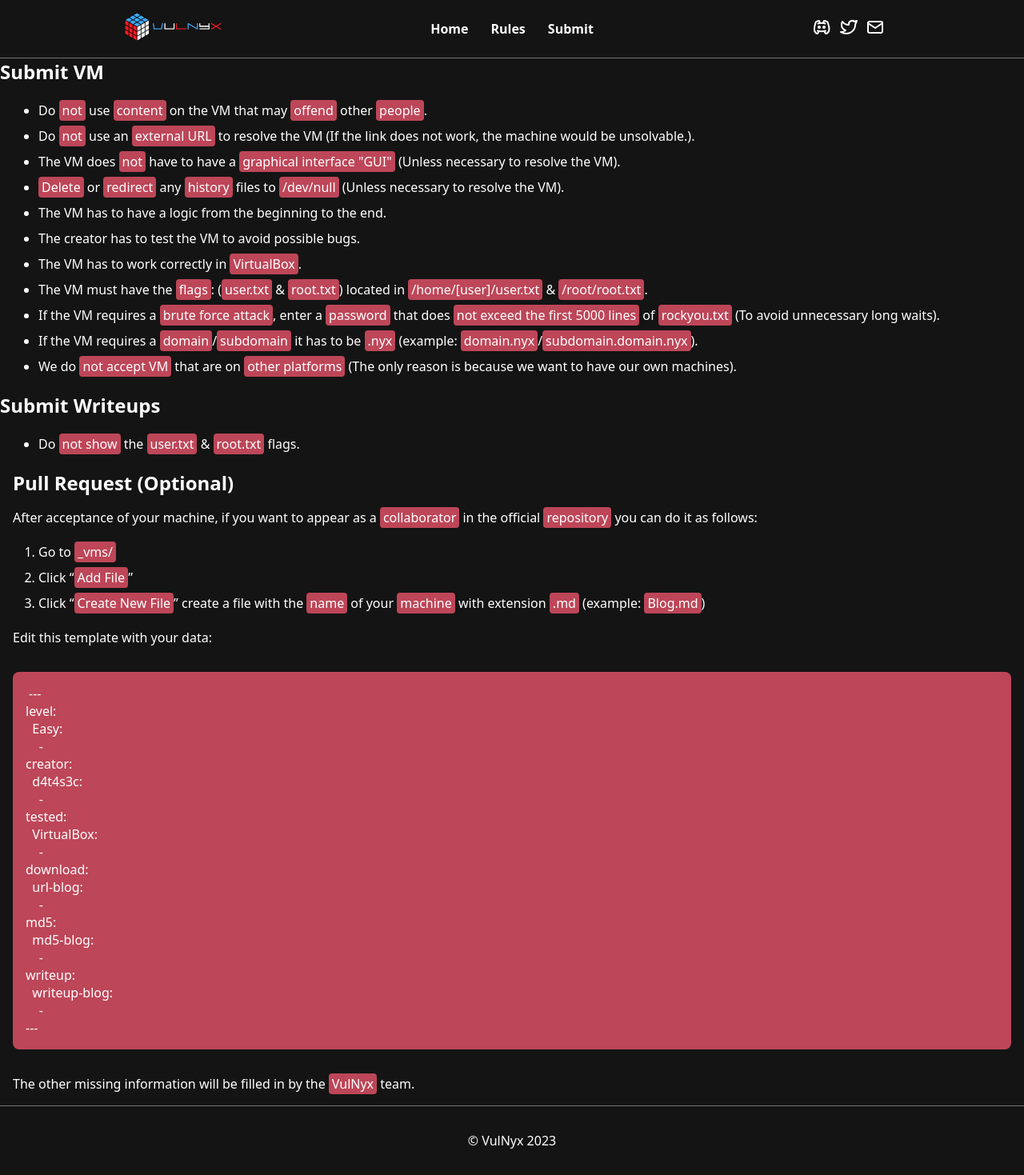
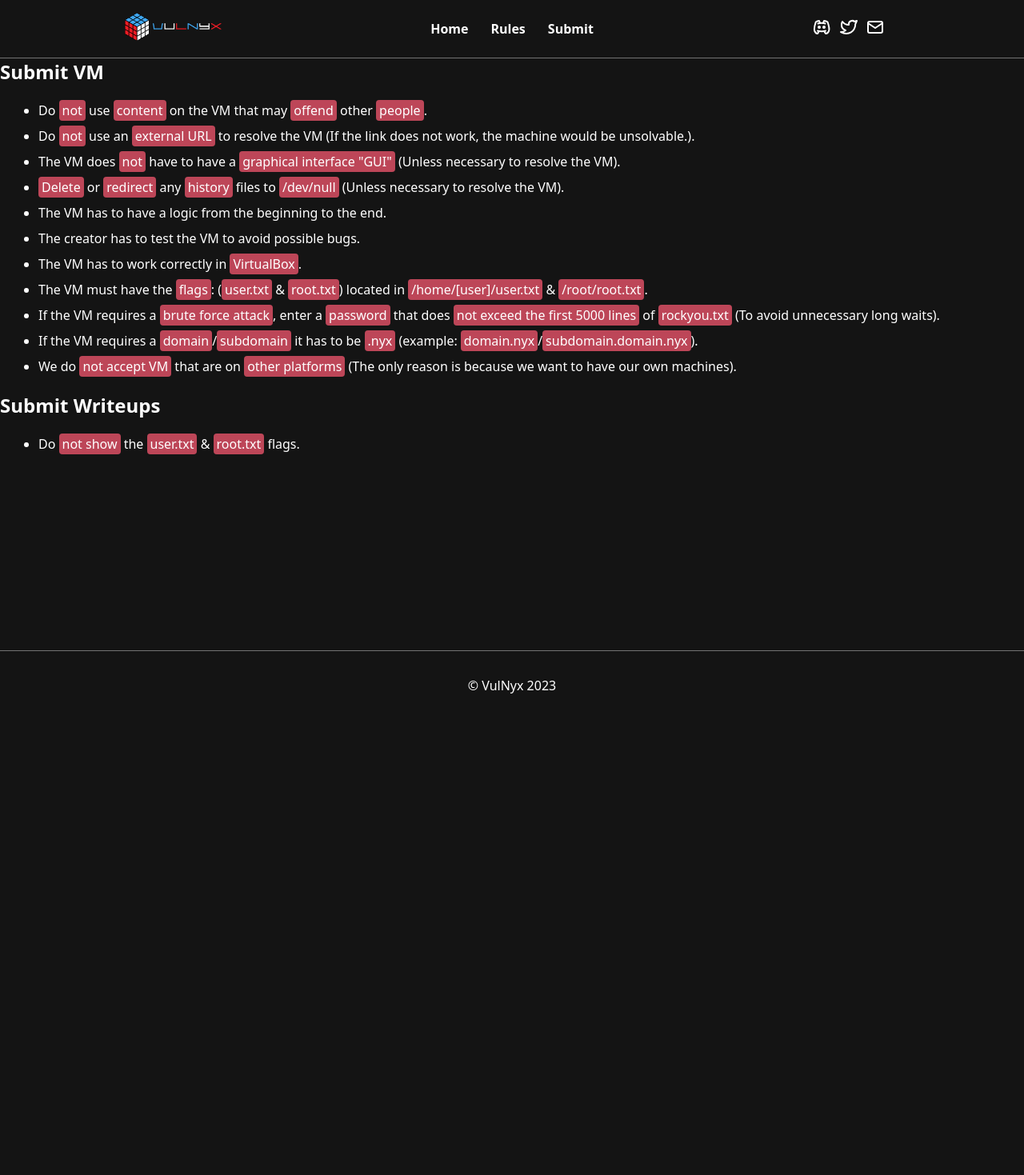
Before and after one commit to VulNyx/vulnyx, a Jekyll site: the page built from rules.md, in a window 1280 px wide. Shown: the whole page at 80% size. Built offline with Jekyll 4.4.1, drawn with Linux system fonts in a browser that asks for light colours; after the commit the page ends 900 px from its top, so only the background shows below that.

Commit message:
chore: update rules

````diff
--- a/rules.md
+++ b/rules.md
@@ -20,42 +20,6 @@ title: Rules
 ## Submit Writeups
 
 - Do `not show` the `user.txt` & `root.txt` flags.
-
-## Pull Request (Optional)
-
-After acceptance of your machine, if you want to appear as a <a href="https://github.com/vulnyx/vulnyx.github.io/graphs/contributors" target="_blank">`collaborator`</a> in the official <a href="https://github.com/VulNyx/vulnyx.github.io" target="_blank">`repository`</a> you can do it as follows:
-
-1. Go to <a href="https://github.com/VulNyx/vulnyx.github.io/tree/main/_vms" target="_blank">`_vms/`</a>
-2. Click "`Add File`"
-3. Click "`Create New File`" create a file with the `name` of your `machine` with extension `.md` (example: `Blog.md`)
-
-Edit this template with your data:
-
-```
----
-level:
-  Easy:
-    -
-creator:
-  d4t4s3c:
-    -
-tested:
-  VirtualBox:
-    -
-download:
-  url-blog:
-    -
-md5:
-  md5-blog:
-    -
-writeup:
-  writeup-blog:
-    -
----
-```
-
-The other missing information will be filled in by the <a href="https://vulnyx.com" target="_blank">`VulNyx`</a> team.
-
 <footer>
   <p>© VulNyx 2023</p>
 </footer>
````
